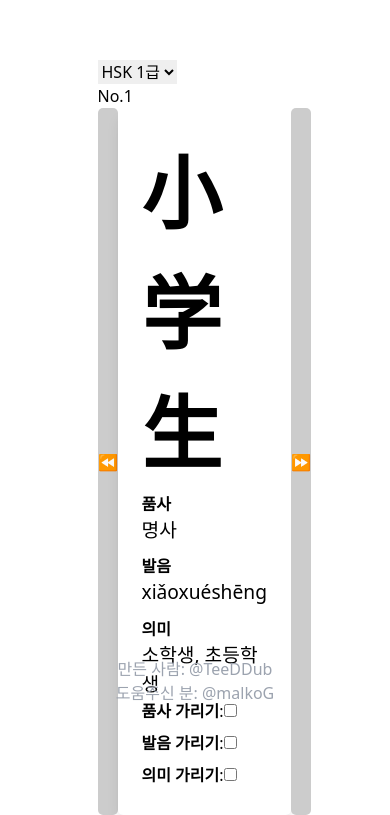
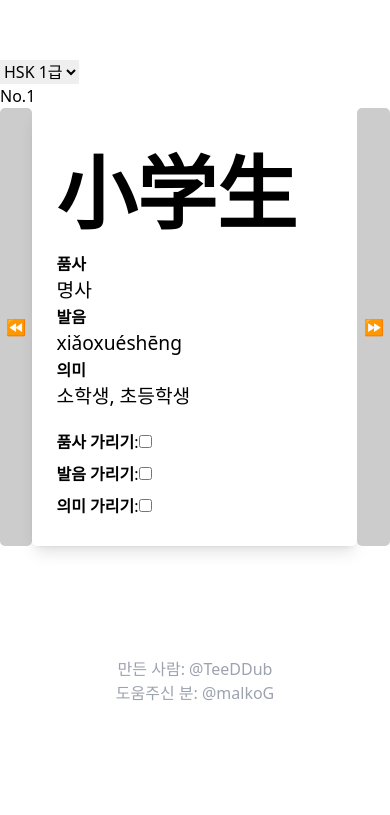
Before and after one commit to TeeDDub/hsk-flashcards, a Vue app: page / in a window 390 px wide. Shown: the part 139-954 px from the top of the page. After the commit the page ends 844 px from the top, so only its background shows below. Built offline with nearby package versions, Linux system fonts and the light colour scheme.

Commit message:
Update HomeContainer.vue with responsive design changes

```diff
--- a/src/components/HomeContainer.vue
+++ b/src/components/HomeContainer.vue
@@ -1,7 +1,7 @@
 <template>
   <div class="home-container w-full flex flex-col h-screen">
     <div class="w-full flex-grow flex items-center">
-      <div class="w-1/2 h-1/2 md:w-full mx-auto">
+      <div class="w-full h-1/2 md:w-3/4 mx-auto">
         <div class="w-full">
           <select v-model="level">
           <option v-for="i in 6" :key="i" :value="i">HSK {{ i }}급</option>
```
